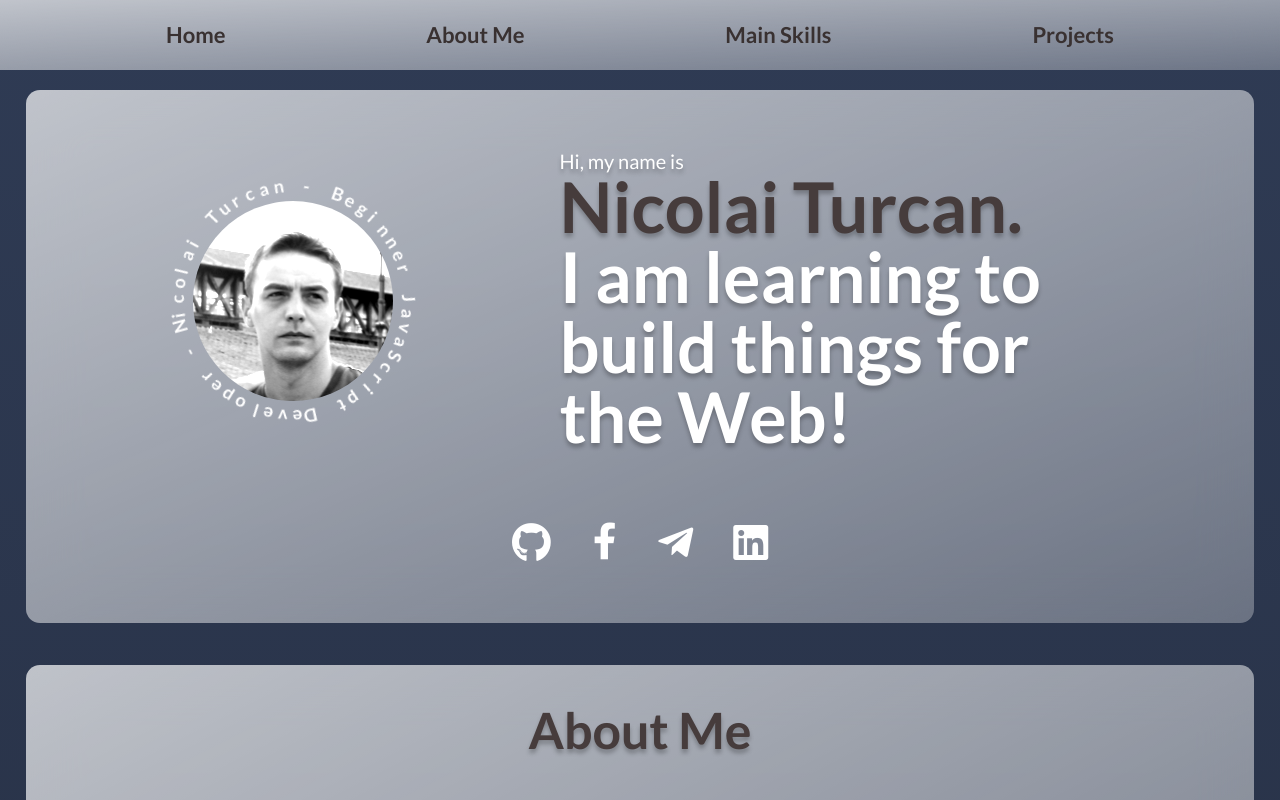
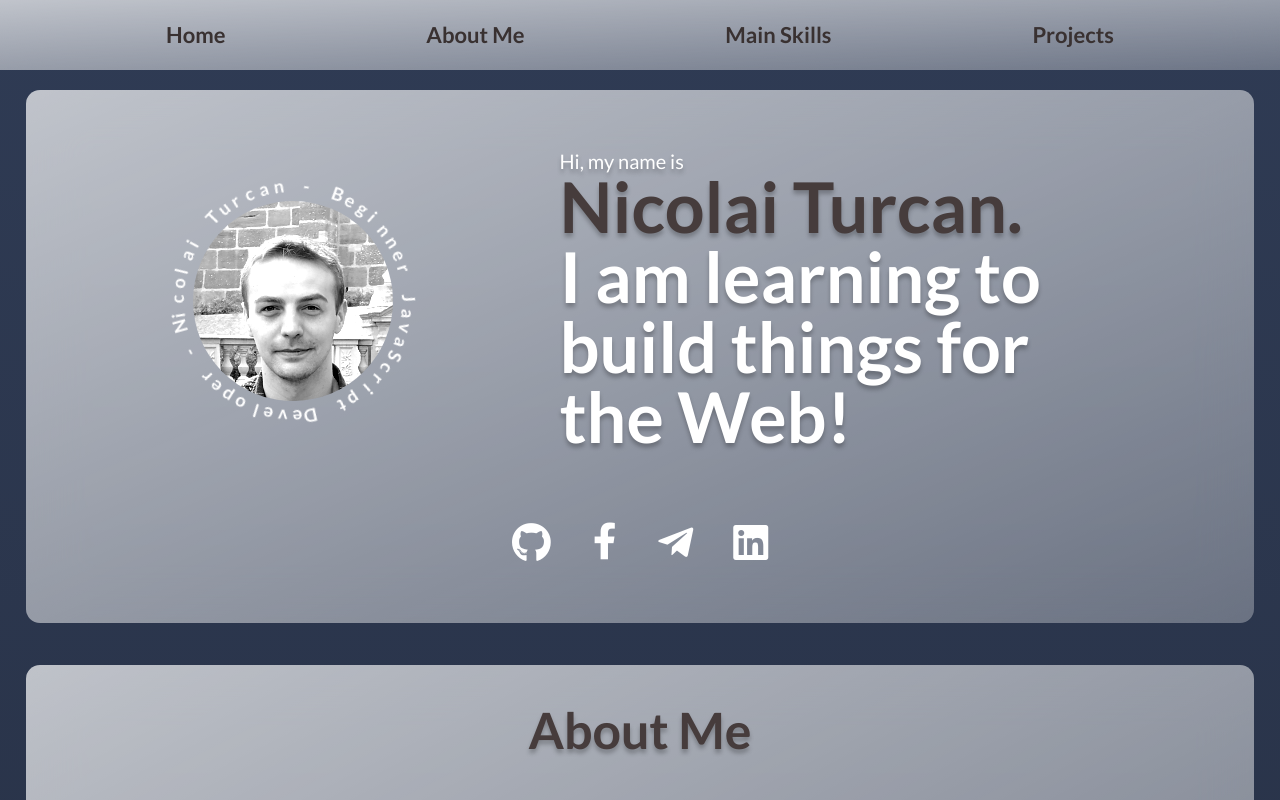
Before and after one commit to NicolaiTurcan/Portofolio, a plain HTML site: page index.html in a window 1280 px wide. Shown: the top 800 px of the page. Drawn offline with Linux system fonts and the light colour scheme; files whose address does not match are found by name.

Commit message:
img change

```diff
--- a/style.scss
+++ b/style.scss
@@ -137,12 +137,12 @@ body._lock{
                     transition: 0.8s all;
                     .logo{
                         position: absolute;
-                        background: url(./img/nicolai_foto.jpg);
+                        background: url(./img/n_t.jpg);
                         background-size: cover;
                         width: 200px;
                         height: 200px;
                         border-radius: 50%;
-                        filter: grayscale(1) contrast(1.6) brightness(1.5);
+                        filter: grayscale(1) contrast(1.4) brightness(1.4);
                     }
                     .logo_text{
                         position: absolute;
```
Also changed, not shown: img/n_t.jpg (added), img/nicolai_turcan.jpg (deleted), style.css, 1 other file.
